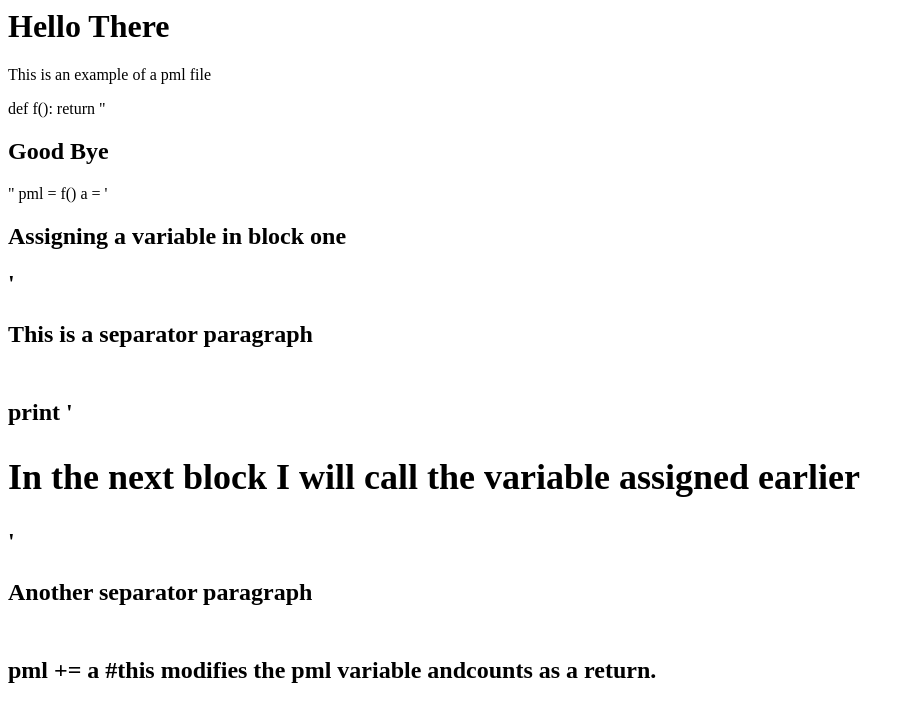
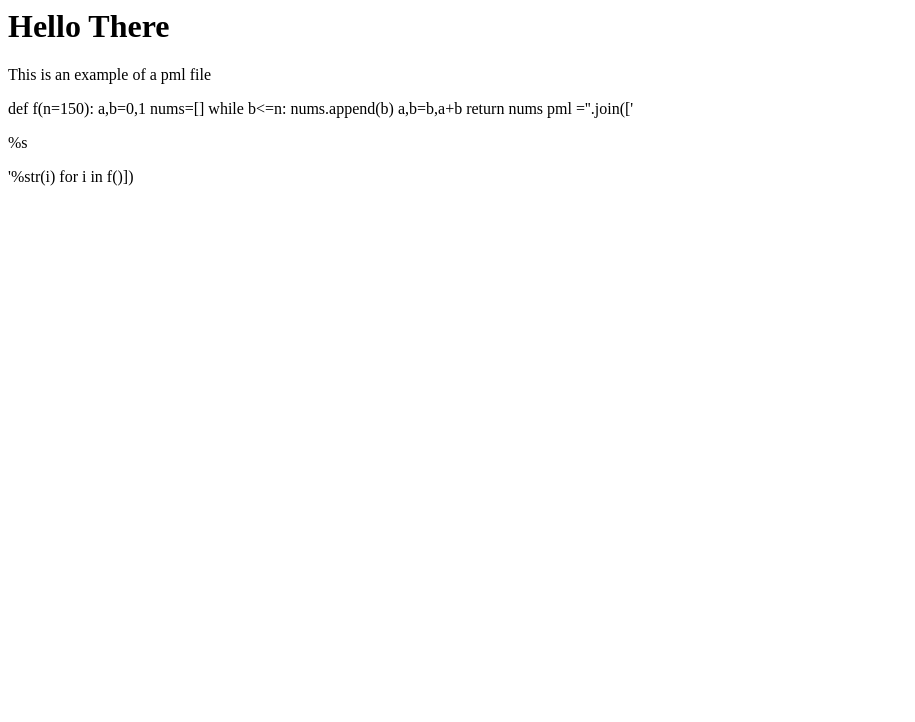
Before and after one commit to LegNBass/PMLParser, a plain HTML site: page TestDoc.html in a window 1280 px wide. Shown: the whole page, without its empty margins (0-915 px from the left). Drawn offline with Linux system fonts and the light colour scheme.

Commit message:
Fixed No-Indent Bug

```diff
--- a/TestDoc.html
+++ b/TestDoc.html
@@ -4,23 +4,13 @@
 This is an example of a pml file
 </p>
 <pml>
-    def f():
-        return "<h2>Good Bye</h2>"
-
-    pml = f()
-
-    a = '<h2>Assigning a variable in block one<h2>'
-</pml>
-</br>
-<p>This is a separator paragraph</P>
-</br>
-<pml>
-	print '<h2>In the next block I will call the variable assigned earlier</h2>'
-</pml>
-</br>
-<p>Another separator paragraph</p>
-</br>
-<pml>
-  pml += a #this modifies the pml variable andcounts as a return.
+def f(n=150):
+    a,b=0,1
+    nums=[]
+    while b<=n:
+        nums.append(b)
+        a,b=b,a+b
+    return nums
+pml =''.join(['<p>%s</p>'%str(i) for i in f()])
 </pml>
 </html>
```
Also changed, not shown: index.html (+1 -9 lines), 2 other files.
